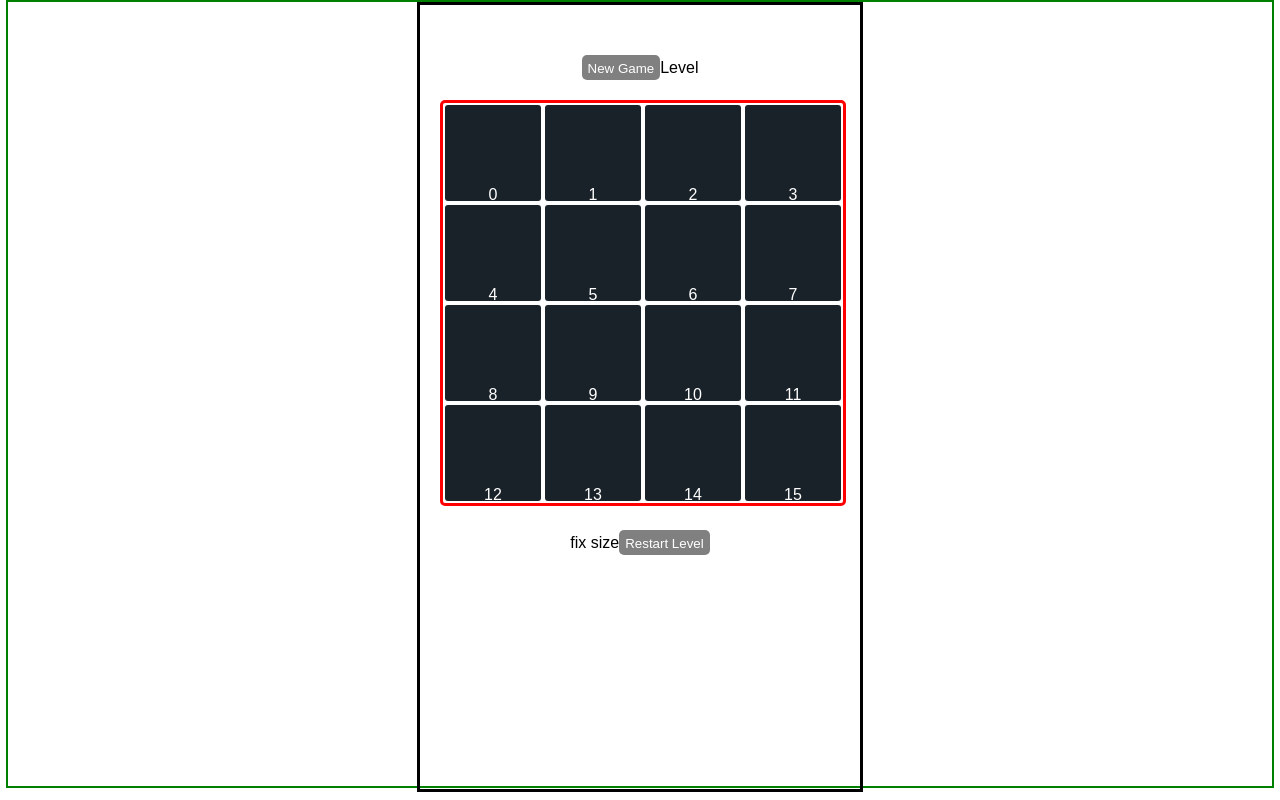
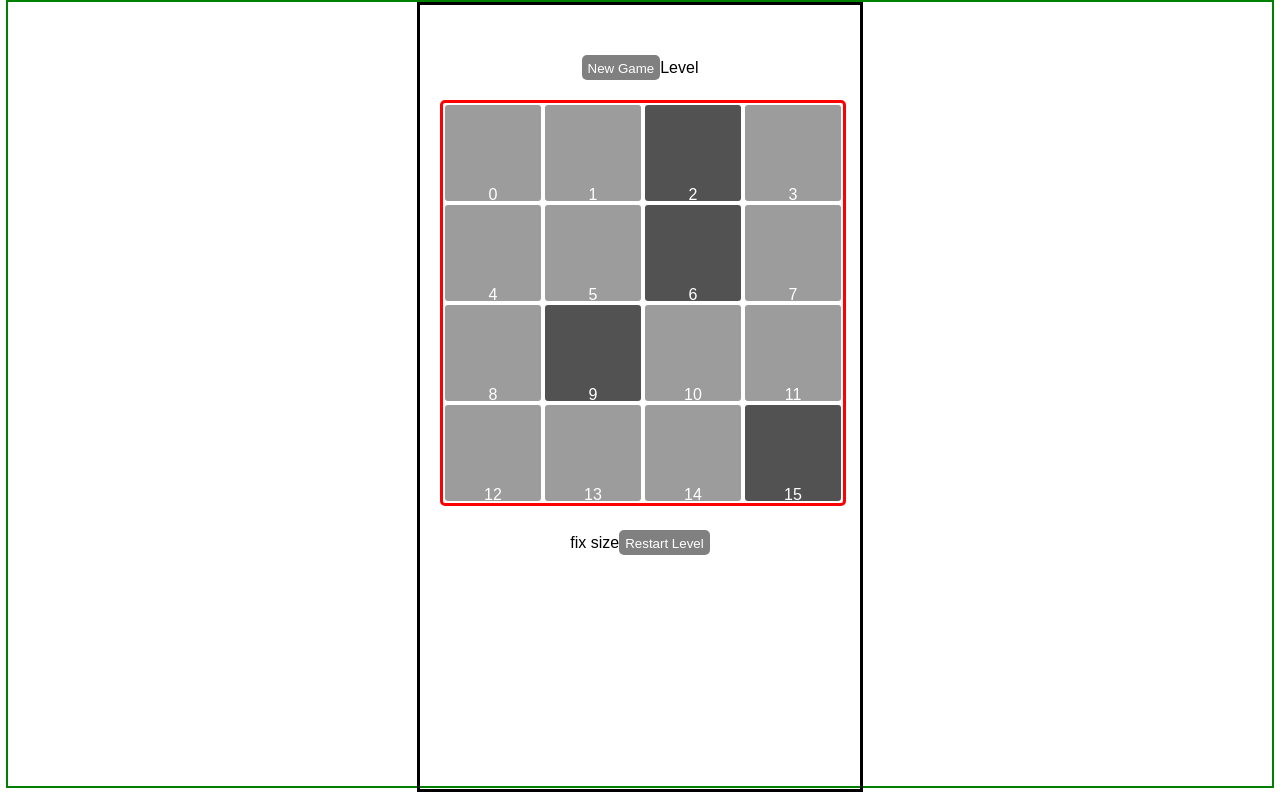
Before and after one commit to steffriedrichs/Project_1-React, a React (Create React App) app: page / in a window 1280 px wide. Both pictures are taken after a click on the button "New Game". Built offline with nearby package versions, Linux system fonts and the light colour scheme.

Commit message:
Add array to set field colours

```diff
--- a/src/components/App/App.js
+++ b/src/components/App/App.js
@@ -17,15 +17,23 @@ export default class App extends Component {
         this.state = {
             numberOfRows: 0,
         };
-        this.getFieldMatrix = this.getFieldMatrix.bind(this);
+        this.getFieldsArray = this.getFieldsArray.bind(this);
     }
 
-    getFieldMatrix(n) {
-        Math.floor(Math.random() * n);
+    getFieldsArray(n) {
+        let fieldsArray = [...Array(n * n).fill(0)];
+        let numbersToSelect = Math.floor(n * n * 0.4);
 
-        //       if(!selectedFields.includes(index)){
-        //         selectedFields.push(index);
-        //       }
+        for(let i = 0; i<numbersToSelect; i=i+1) {
+            const index = Math.floor(Math.random() * 16);
+            if (fieldsArray[index] === 0) {
+                fieldsArray[index] = 1;
+            }
+        }
+        console.log(fieldsArray);
+
+        // check if numbers already labeled as 1 were selected
+        return fieldsArray;
     }
 
     render() {
@@ -43,7 +51,7 @@ export default class App extends Component {
                 </TopContentContainer>
                 <Board
                     numberOfRows={this.state.numberOfRows}
-                    fieldMatrix={this.getFieldMatrix(this.state.numberOfRows)}
+                    fieldsArray={this.getFieldsArray(this.state.numberOfRows)}
                 />
                 <BottomContentContainer>
                     <FixLevelSelector>fix size</FixLevelSelector>
--- a/src/components/Board/Board.js
+++ b/src/components/Board/Board.js
@@ -1,7 +1,7 @@
 import React, { Component } from "react";
 
-import { Field } from "./Field";
-import { PlayingBoard } from "./style";
+// import { Field } from "./Field";
+import { PlayingBoard, Field } from "./style";
 
 export default class Board extends Component {
     constructor(props) {
@@ -9,16 +9,13 @@ export default class Board extends Component {
         this.getFields = this.getFields.bind(this);
     }
 
-    getFields(rows) {
-        const arrayOfFields = [...Array(rows * rows).keys()];
-        return arrayOfFields.map((field, index) => (
-            <Field key={index} rows={rows} number={index} dark />
+    getFields(fieldsArray, rows) {
+        return fieldsArray.map((field, index) => (
+            <Field key={index} id={index} rows={rows} dark={field}>{index}</Field>
         ));
     }
 
-
-
     render() {
-        return <PlayingBoard>{this.getFields(this.props.numberOfRows)}</PlayingBoard>;
+        return <PlayingBoard>{this.getFields(this.props.fieldsArray, this.props.numberOfRows)}</PlayingBoard>;
     }
 }
--- a/src/components/Board/Field.js
+++ /dev/null
@@ -1,25 +0,0 @@
-import React, { Component } from "react";
-
-import { FieldElement } from "./style";
-
-export class Field extends Component {
-    constructor(props) {
-        super(props);
-    }
-
-    getFields(rownumber) {
-        for (let row = 0; row < rownumber; row++) {
-            for (let col = 0; col < rownumber; col++) {
-                return (
-                    <FieldElement id={this.props.number} dark rows={this.props.rows}>
-                        {this.props.number}
-                    </FieldElement>
-                );
-            }
-        }
-    }
-
-    render() {
-        return <>{this.getFields(this.props.rows)}</>;
-    }
-}
--- a/src/components/Board/style.js
+++ b/src/components/Board/style.js
@@ -11,8 +11,8 @@ export const PlayingBoard = styled.div`
     margin: 20px;
 `;
 
-export const FieldElement = styled.div`
-    background: ${props => (props.dark ? "#1a2229" : "#ede8e4")};
+export const Field = styled.div`
+    background: ${props => (props.dark ? "#525252" : "#9c9c9c")};
     max-width: ${props => 400/props.rows - 4}px;
     max-height: ${props => 400/props.rows - 4}px;
     width: ${props => 60/props.rows-1}vw;
```
